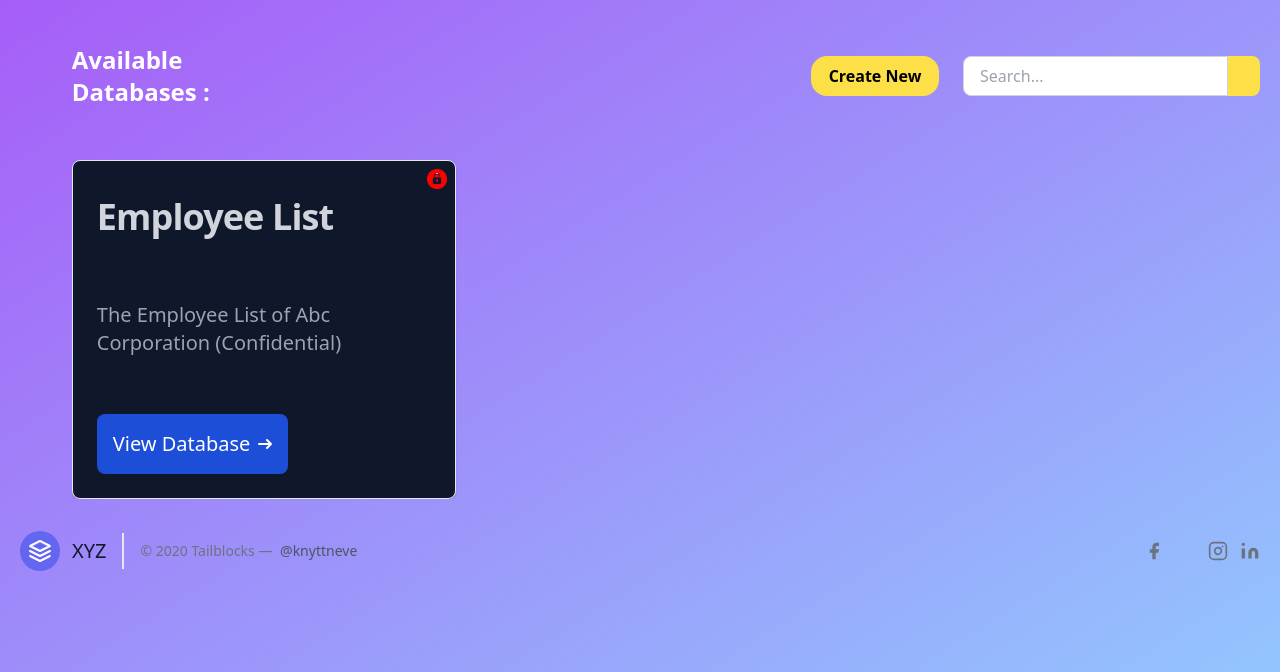
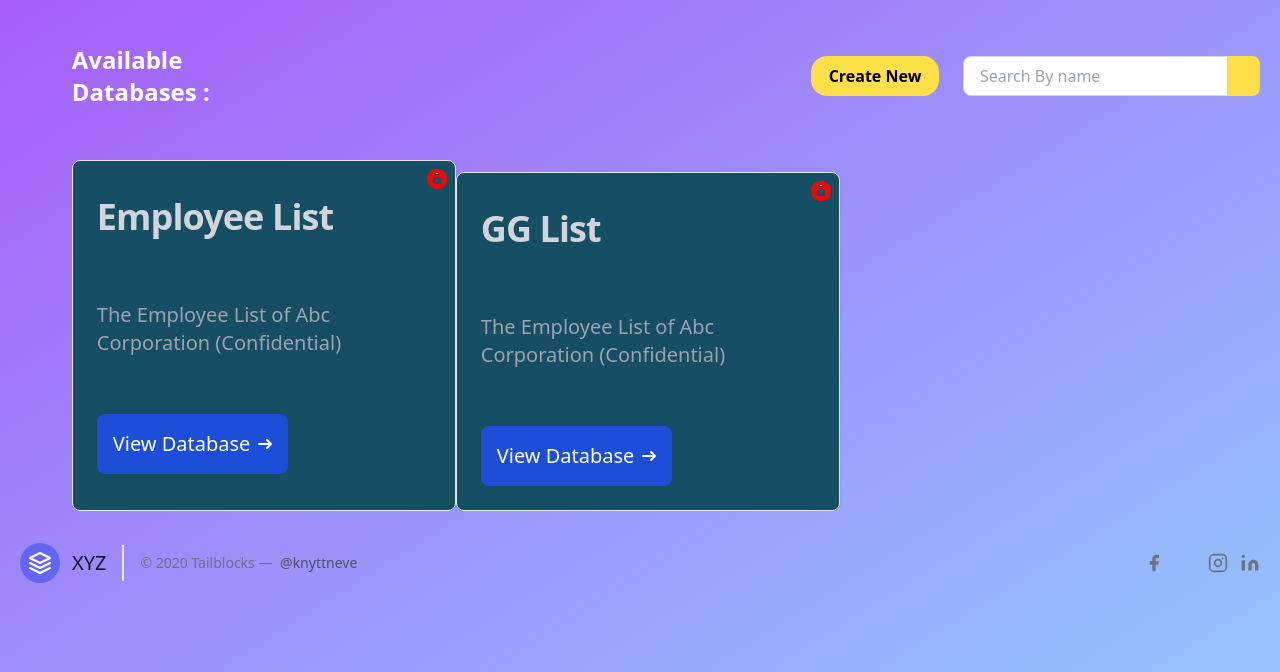
Before and after one commit to ProCoder5534/Data-Management-Dashboard, a PHP site: page /index.php in a window 1280 px wide. Shown: the part 128-800 px from the top of the page. Run offline with PHP 8.4, Linux system fonts and the light colour scheme; some libraries are stand-ins or nearby versions.

Commit message:
Added Search Option And Create Button is now worki

```diff
--- /dev/null
+++ b/index.js
@@ -0,0 +1,36 @@
+
+    // Define the search function in the global scope
+    const search = () => {
+        const searchValue = document.querySelector(".searchInput").value.trim().toLowerCase();
+        console.log("Search Value:", searchValue);
+
+        const cards = document.querySelectorAll('.card');
+
+        for (const card of cards) {
+          const headingText = card.querySelector('.infoheading h5').textContent.trim().toLowerCase();
+          console.log("Heading Text:", headingText);
+
+          if (headingText.includes(searchValue)) {
+            console.log('FOUND IT');
+            card.classList.remove('hidden'); // Show the card if it matches the search
+          } else {
+            console.log('NOT FOUND');
+            card.classList.add('hidden'); // Hide the card if it doesn't match the search
+          }
+        }
+      };
+
+  document.addEventListener('DOMContentLoaded', () => {
+    const searchButton = document.getElementById('searchButton');
+    searchButton.addEventListener('click', search);
+
+    // Your other code inside the DOMContentLoaded event listener
+    // ...
+
+  });
+
+  // Your other functions and code in the global scope
+  // ...
+  const goToCreate = () => {
+    location.href = "./create.php";
+  };
--- a/index.php
+++ b/index.php
@@ -85,16 +85,16 @@
                 <p class="text-white font-bold text-2xl">Available Databases :</p>
             </div>
             <div class="flex items-center ml-6">
-                <button
+                <button onclick="goToCreate()"
                     class="h-10 w-32 rounded-2xl bg-yellow-300 hover:rounded-full hover:border-4 border-blue-300 font-semibold ml-[14cm]">Create
                     New</button>
             </div>
             <div class="searchbox flex items-center ml-6">
                 <input type="text"
-                    class="py-2 px-4 border border-gray-300 rounded-tl-lg rounded-bl-lg h-10 flex-grow focus:outline-none focus:ring focus:border-blue-300"
-                    placeholder="Search...">
-                <button class="h-10 bg-yellow-300 px-4 rounded-r-lg flex items-center">
-                    <img src="images/arrow.png" alt="Search" class="h-5 w-5">
+                    class="searchInput py-2 px-4 border border-gray-300 rounded-tl-lg rounded-bl-lg h-10 flex-grow focus:outline-none focus:ring focus:border-blue-300"
+                    placeholder="Search By name">
+                <button class="h-10 bg-yellow-300 px-4 rounded-r-lg flex items-center" onClick="search()">
+                    <img src="images/arrow.png" alt="Search" class="h-5 w-5" id="searchButton">
                 </button>
             </div>
         </div>
@@ -102,7 +102,7 @@
         <div class="scroll-container w-[30.8cm] overflow-x-auto mt-5">
             <div class="inside flex space-y-3">
                 <div
-                    class="relative max-w-sm p-6 border bg-slate-900 border-gray-200 rounded-lg shadow dark:bg-gray-800 dark:border-gray-700 transition-border hover:border-red-500">
+                    class="card relative max-w-sm p-6 border bg-cyan-900 border-gray-200 rounded-lg shadow dark:bg-gray-800 dark:border-gray-700 transition-border hover:border-red-500">
                     <!-- The icon image -->
                     <div class="absolute top-2 right-2">
                         <img src="images/Locked.png" alt="Icon" class="w-5 h-5">
@@ -128,7 +128,32 @@
                     </div>
                 </div>
                 <!-- Add more "inside" div content here if needed -->
-
+                <div
+                    class="card relative max-w-sm p-6 border bg-cyan-900 border-gray-200 rounded-lg shadow dark:bg-gray-800 dark:border-gray-700 transition-border hover:border-red-500">
+                    <!-- The icon image -->
+                    <div class="absolute top-2 right-2">
+                        <img src="images/Locked.png" alt="Icon" class="w-5 h-5">
+                    </div>
+                    <div class="infoheading space-y-[1.7cm]">
+                        <a href="#">
+                            <h5 class="mb-4 text-4xl font-bold tracking-tight text-gray-300 dark:text-white mt-3">
+                                GG List</h5>
+                        </a>
+                        <p class="mb-3 font-normal text-gray-400 dark:text-gray-400 text-xl">The Employee List of Abc
+                            Corporation (Confidential)</p>
+                    </div>
+                    <div class="button mt-[1.5cm]">
+                        <a href="#"
+                            class="inline-flex items-center px-4 py-4 text-sm font-medium text-center text-white bg-blue-700 rounded-lg hover:bg-blue-800 focus:ring-4 focus:outline-none focus:ring-blue-300 dark:bg-blue-600 dark:hover:bg-blue-700 dark:focus:ring-blue-800 text-xl">
+                            View Database
+                            <svg class="w-3.5 h-3.5 ml-2" aria-hidden="true" xmlns="http://www.w3.org/2000/svg"
+                                fill="none" viewBox="0 0 14 10">
+                                <path stroke="currentColor" stroke-linecap="round" stroke-linejoin="round"
+                                    stroke-width="2" d="M1 5h12m0 0L9 1m4 4L9 9" />
+                            </svg>
+                        </a>
+                    </div>
+                </div>
             </div>
         </div>
     </div>
@@ -180,7 +205,7 @@
             </span>
         </div>
     </footer>
-
+<script src="./index.js"></script>
 </body>
 
 </html>
```
Also changed, not shown: database/index.php (renamed from database/database.php).
